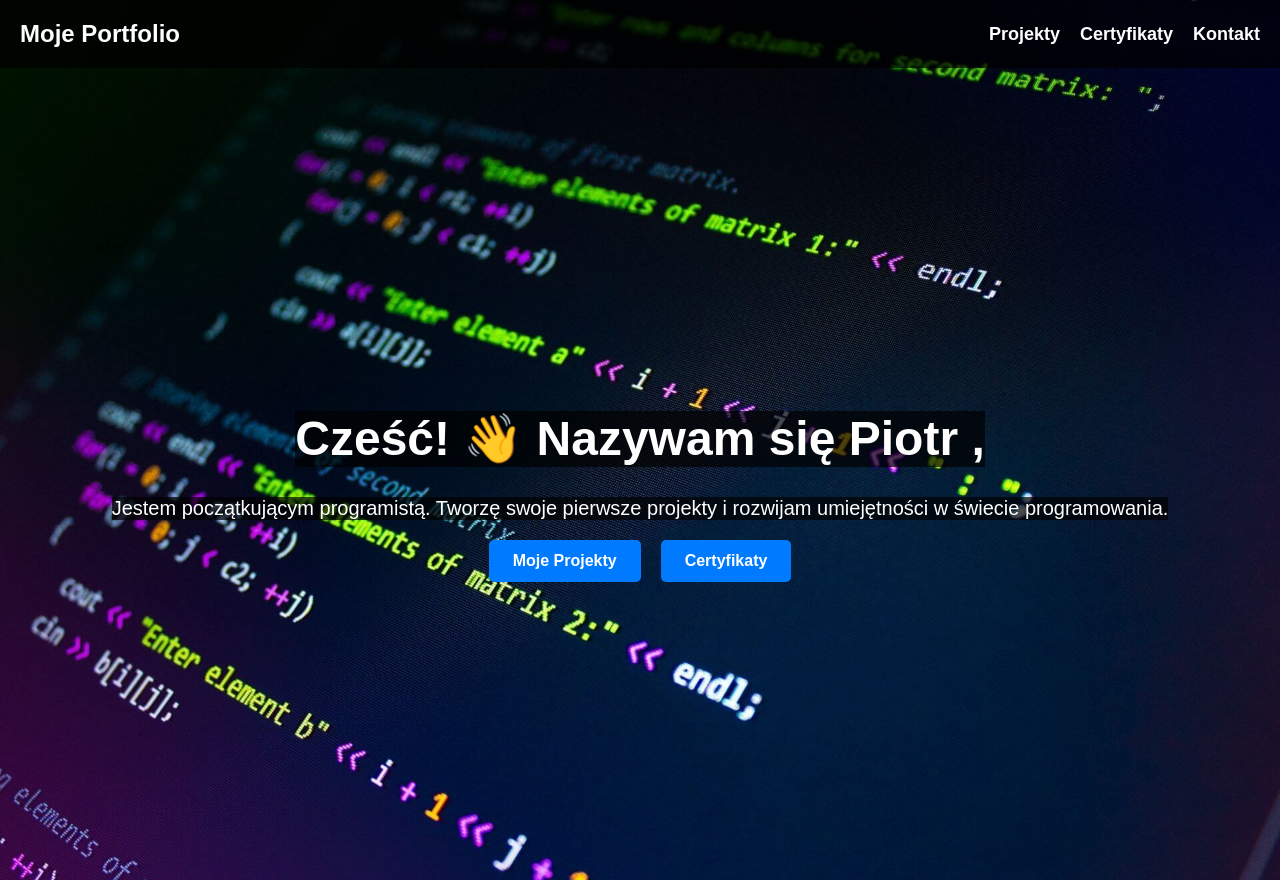
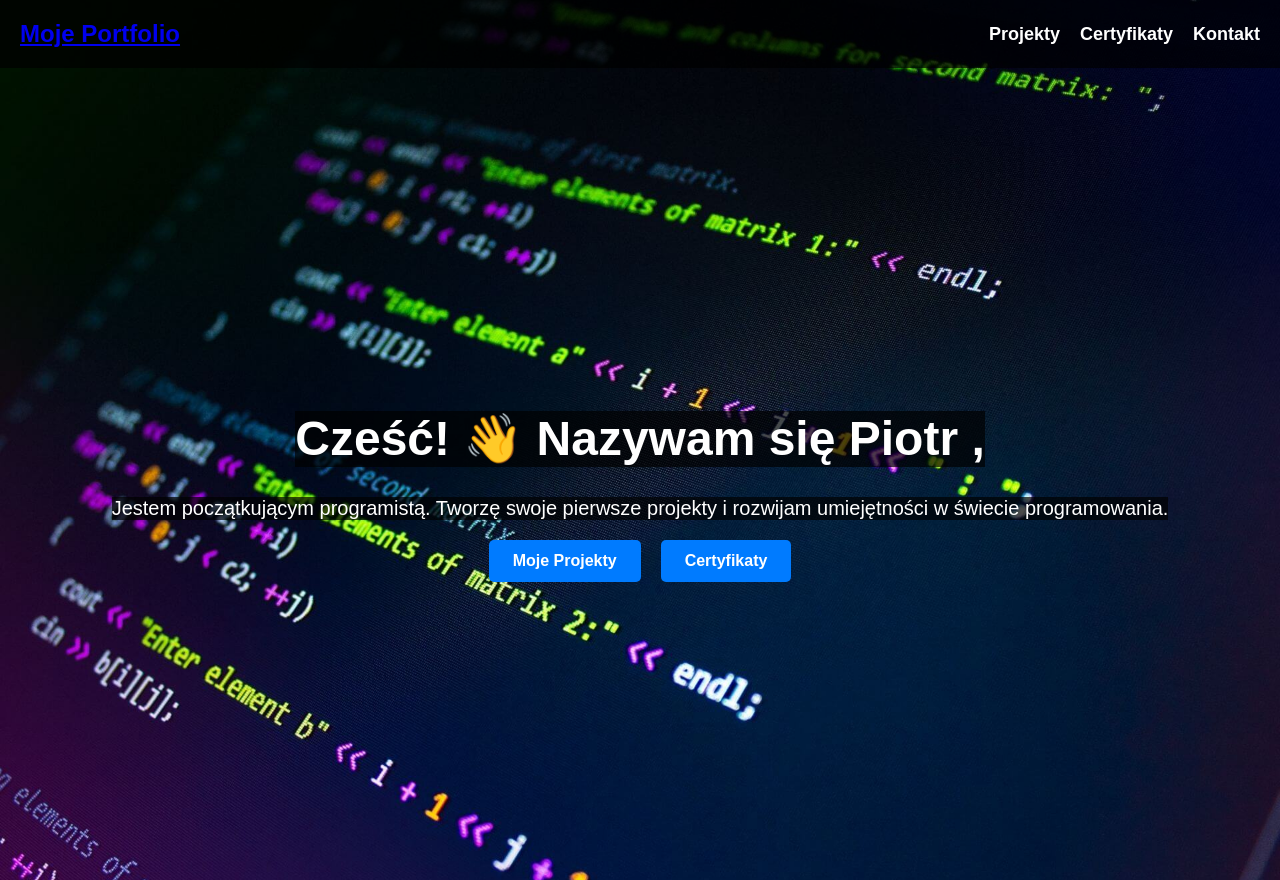
Before and after one commit to W41K3R07/W41K3R07.github.io, a plain HTML site: page index.html in a window 1280 px wide. Drawn offline with Linux system fonts and the light colour scheme.

Commit message:
Update index.html

```diff
--- a/index.html
+++ b/index.html
@@ -8,7 +8,7 @@
 </head>
 <body>
     <header>
-        <h1>Moje Portfolio</h1>
+        <a href="index.html"><h1>Moje Portfolio</h1></a>
         <nav>
             <a href="projekty.html">Projekty</a>
             <a href="certyfikaty.html">Certyfikaty</a>
```
